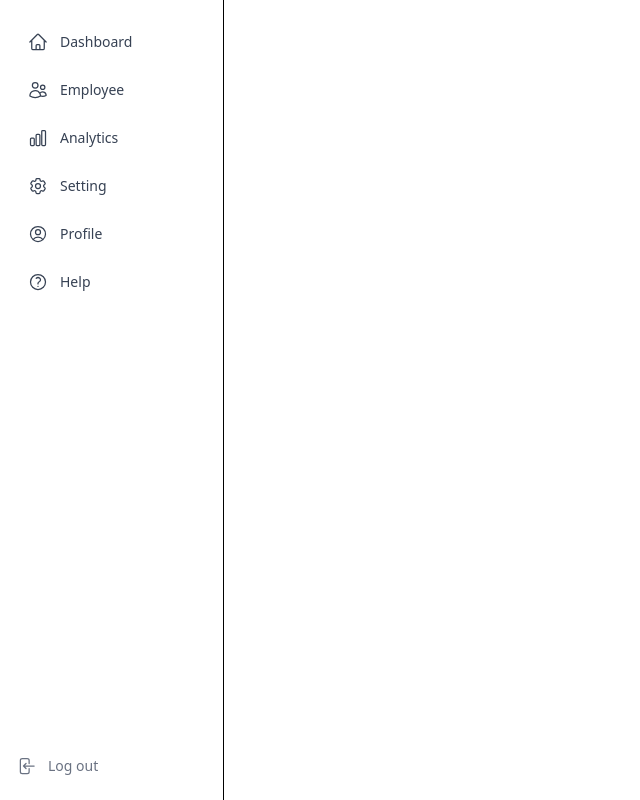
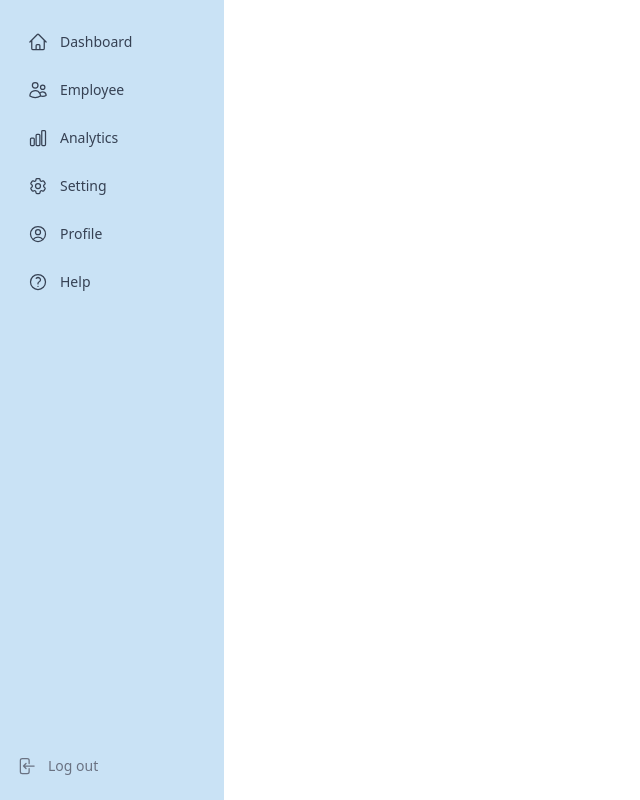
Before and after one commit to vaishnavi185/employee, a React (Vite) app in the folder empdas/: page /profile in a window 1280 px wide. Shown: the whole page, without its empty margins (0-640 px from the left). Built offline with nearby package versions, Linux system fonts and the light colour scheme; a web font is replaced by a local one.

Commit message:
bg changed

```diff
--- a/empdas/src/components/NavBar.jsx
+++ b/empdas/src/components/NavBar.jsx
@@ -8,6 +8,7 @@ import {
   QuestionMarkCircleIcon,
   ArrowLeftOnRectangleIcon
 } from "@heroicons/react/24/outline";
+
 
 const menuItems = [
   { name: "Dashboard", icon: <HomeIcon className="h-5 w-5" /> },
@@ -23,7 +24,7 @@ const menuItems = [
 
 export default function NavBar() {
   return (
-    <div className="w-56 min-h-screen bg-white border-r px-4 py-6 flex flex-col justify-between">
+    <div className="w-56 min-h-screen bg-[#c9e2f5]  px-4 py-6 flex flex-col justify-between">
       <div className="space-y-3">
         {menuItems.map((item, i) => (
           <div
```
